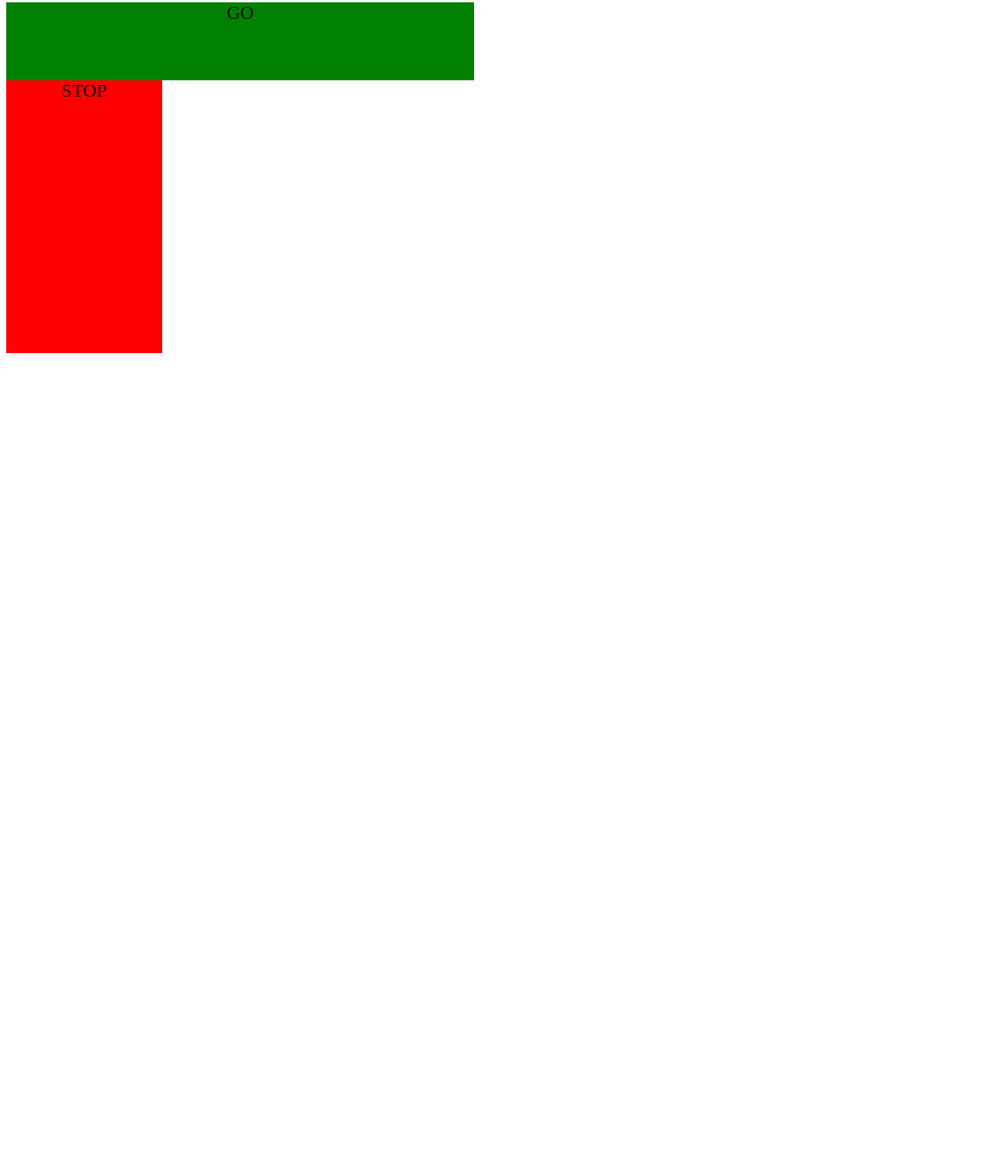
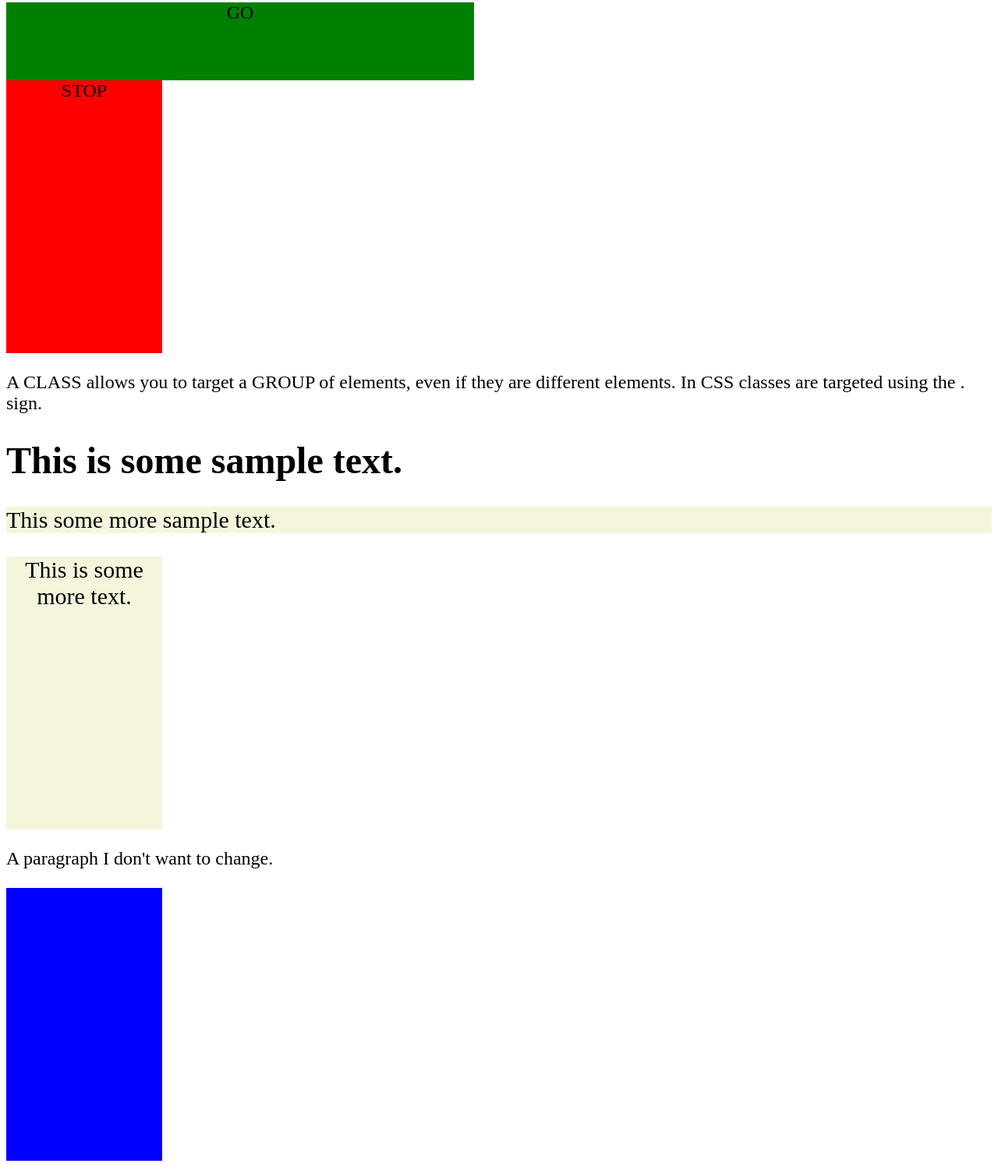
Before and after one commit to curridaj/Targeting, a plain HTML site: page index.html in a window 1280 px wide. Shown: the part 1094-2591 px from the top of the page at 78% size. Before the commit the page ends 1555 px from the top, so only its background shows below. Drawn offline with Linux system fonts and the light colour scheme.

Commit message:
added class notes

```diff
--- a/index.html
+++ b/index.html
@@ -7,18 +7,47 @@
         <body>
             <h1>Divs Ids and Classes</h1>
             <h3><u>DIV</u></h3>
+
             <P>A div is an element with no style and no real purpose. It is used as an open container.</P>
 
             <div >Go</div>
+
             <div >Stop</div>
+
             <h3><u>IDS</u></h3>
+
             <p>An ID allows you to target a specific element and attach
-                CSS stylings to JUST THAT ELEMENT WITH THAT ID.
+             CSS stylings to JUST THAT ELEMENT WITH THAT ID.
             In CSS ids are targeted using the # sign.IDS can be given
-        to ANY ELEMENT not just divs</p>
+             to ANY ELEMENT not just divs</p>
+
             <div id ="go">GO</div>
+
             <div id ="stop">STOP</div>
 
+            <p>A CLASS allows you to target a GROUP of elements, even if they are different elements. In CSS classes are targeted using the . sign.</p>
+
+            <h1> This is some sample text.</h1>
+
+            <p class ="bigtext">This some more sample text.</p>
+
+            <div class ="bigtext">This is some more text.</div>
+
+            <p>A paragraph I don't want to change.</p>
+            <section>
+                <header id='title'>
+
+                </header>
+                <article>
+
+                </article>
+                <footer>
+
+                </footer>
+            </section>
+            <section>
+                <div class ='title'></div>
+            </section>
 
 
         </body>
--- a/style.css
+++ b/style.css
@@ -12,5 +12,9 @@ div{
 height:100px;
 background-color:green;}
 #stop{
-    background-color:red
+    background-color:red;
 }
+.bigtext{font-size:30px;
+    background-color:beige
+
+}
```
Also changed, not shown: practice.html (added, +2 -0 lines).
